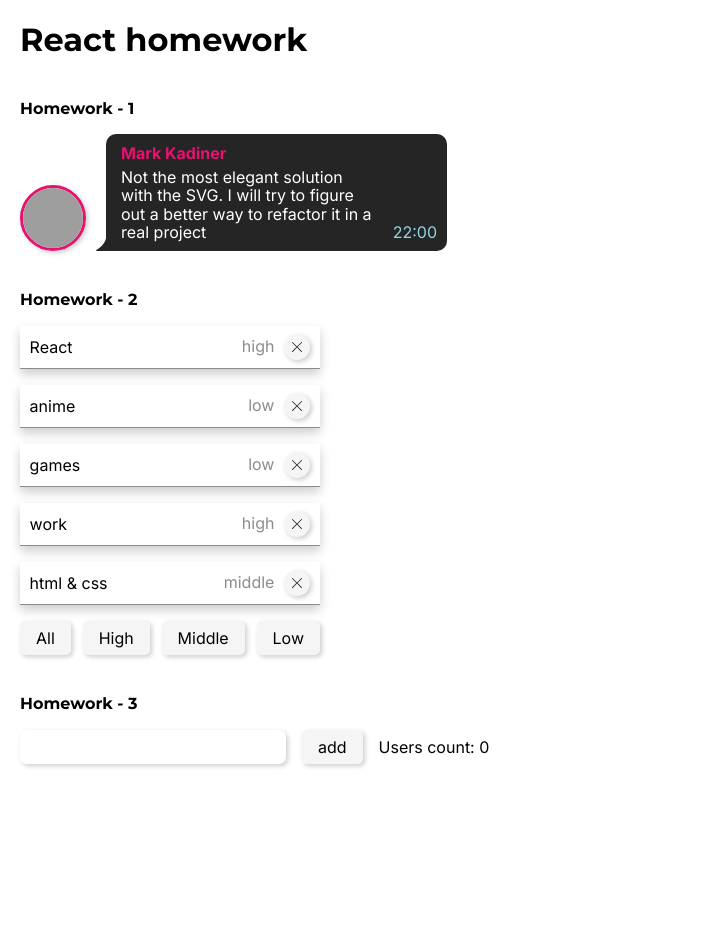
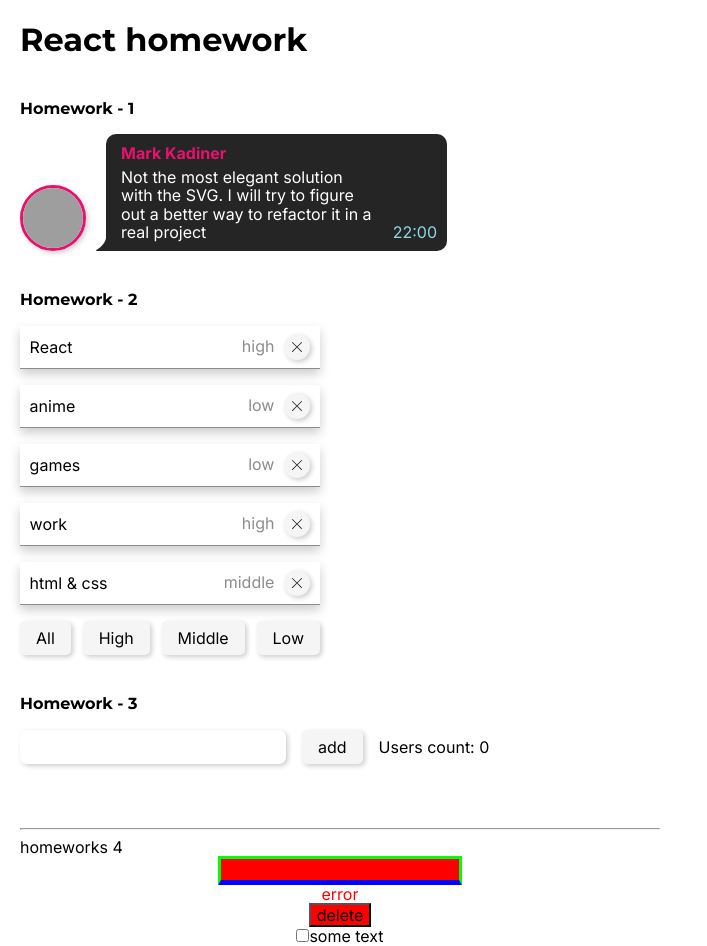
Before and after one commit to Asio-otus/simple-react-homework, a React (Create React App) app: page / in a window 1280 px wide. Shown: the top 946 px of the page, without its empty margins (0-707 px from the left). Before the commit the page ends 800 px from the top, so only its background shows below. Built offline with nearby package versions, Linux system fonts and the light colour scheme; grey boxes are pictures that could not be loaded.

Commit message:
4 started

```diff
--- a/src/p1-main/m1-ui/u1-app/App.tsx
+++ b/src/p1-main/m1-ui/u1-app/App.tsx
@@ -3,6 +3,7 @@ import s from "./App.module.scss"
 import HW1 from "../../../p2-homeworks/h1/HW1";
 import HW2 from "../../../p2-homeworks/h2/HW2";
 import HW3 from "../../../p2-homeworks/h3/HW3";
+import HW4 from "../../../p2-homeworks/h4/HW4";
 
 function App() {
     return (
@@ -20,9 +21,10 @@ function App() {
                 <div className={s.homework}>
                     <HW3/>
                 </div>
+                <div className={s.homework}>
+                    <HW4/>
+                </div>
             </div>
-            {/*<HW4/>*/}
-            {/*<HW5/>*/}
 
         </div>
     );
--- a/src/p2-homeworks/h3/HW3.tsx
+++ b/src/p2-homeworks/h3/HW3.tsx
@@ -6,7 +6,6 @@ import s from "./Greeting.module.scss";
 export type UserType = {
     _id: string
     name: string
-    length?: number
 }
 
 // уровень работы с глобальными данными
--- a/src/p2-homeworks/h4/HW4.tsx
+++ b/src/p2-homeworks/h4/HW4.tsx
@@ -30,7 +30,7 @@ function HW4() {
                     onChangeText={setText}
                     onEnter={showAlert}
                     error={error}
-                    // className={s.blue} // проверьте, рабоет ли смешивание классов
+                    className={s.blue} // проверьте, рабоет ли смешивание классов
                 />
 
                 {/*should work (должно работать)*/}
--- a/src/p2-homeworks/h4/common/c1-SuperInputText/SuperInputText.module.scss
+++ b/src/p2-homeworks/h4/common/c1-SuperInputText/SuperInputText.module.scss
@@ -1,5 +1,5 @@
 .superInput {
-
+    background: rebeccapurple;
 }
 
 .errorInput {
--- a/src/p2-homeworks/h4/common/c1-SuperInputText/SuperInputText.tsx
+++ b/src/p2-homeworks/h4/common/c1-SuperInputText/SuperInputText.tsx
@@ -39,7 +39,7 @@ const SuperInputText: React.FC<SuperInputTextPropsType> = (
     }
 
     const finalSpanClassName = `${s.error} ${spanClassName ? spanClassName : ""}`;
-    const finalInputClassName = `${s.errorInput} ${className}`; // need to fix with (?:) and s.superInput
+    const finalInputClassName = `${error ? s.errorInput : (s.superInput)} ${className ? className : ""}`; // need to fix with (?:) and s.superInput... Maybe fixed
 
     return (
         <>
```
